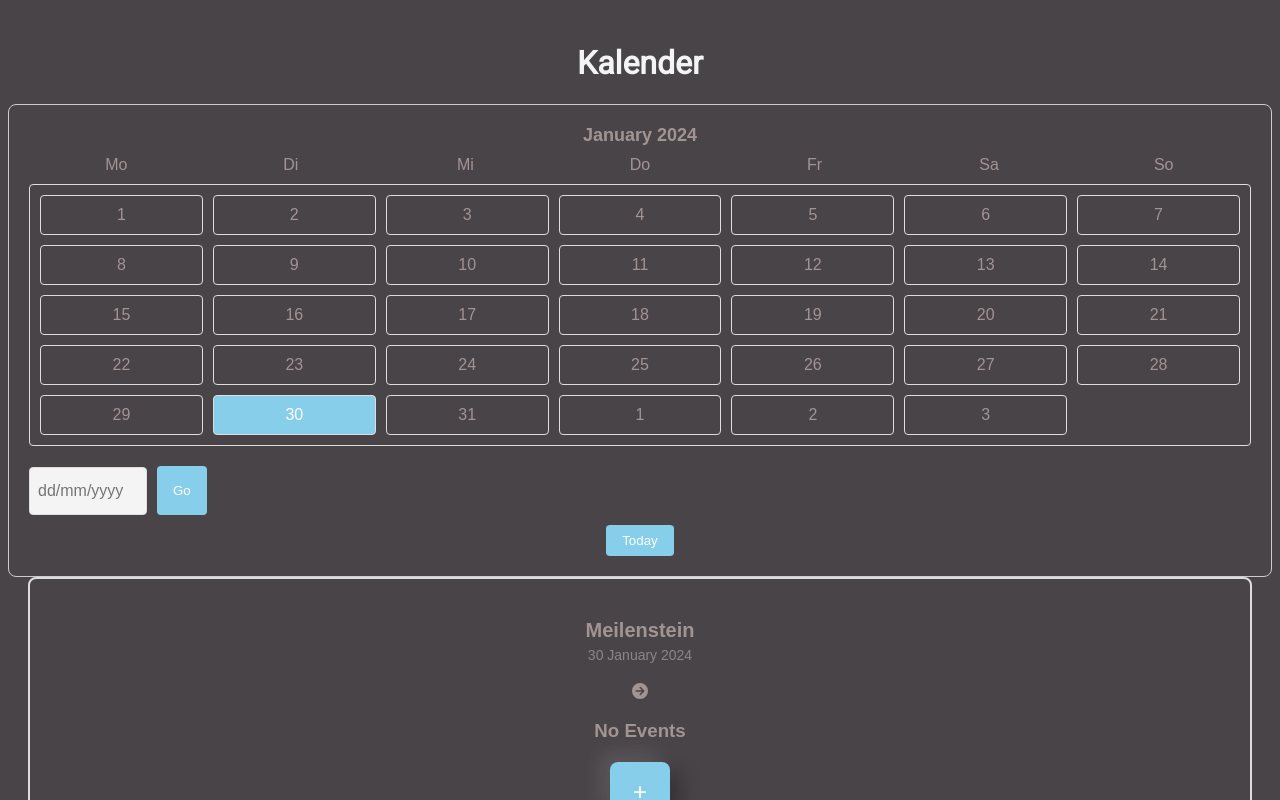
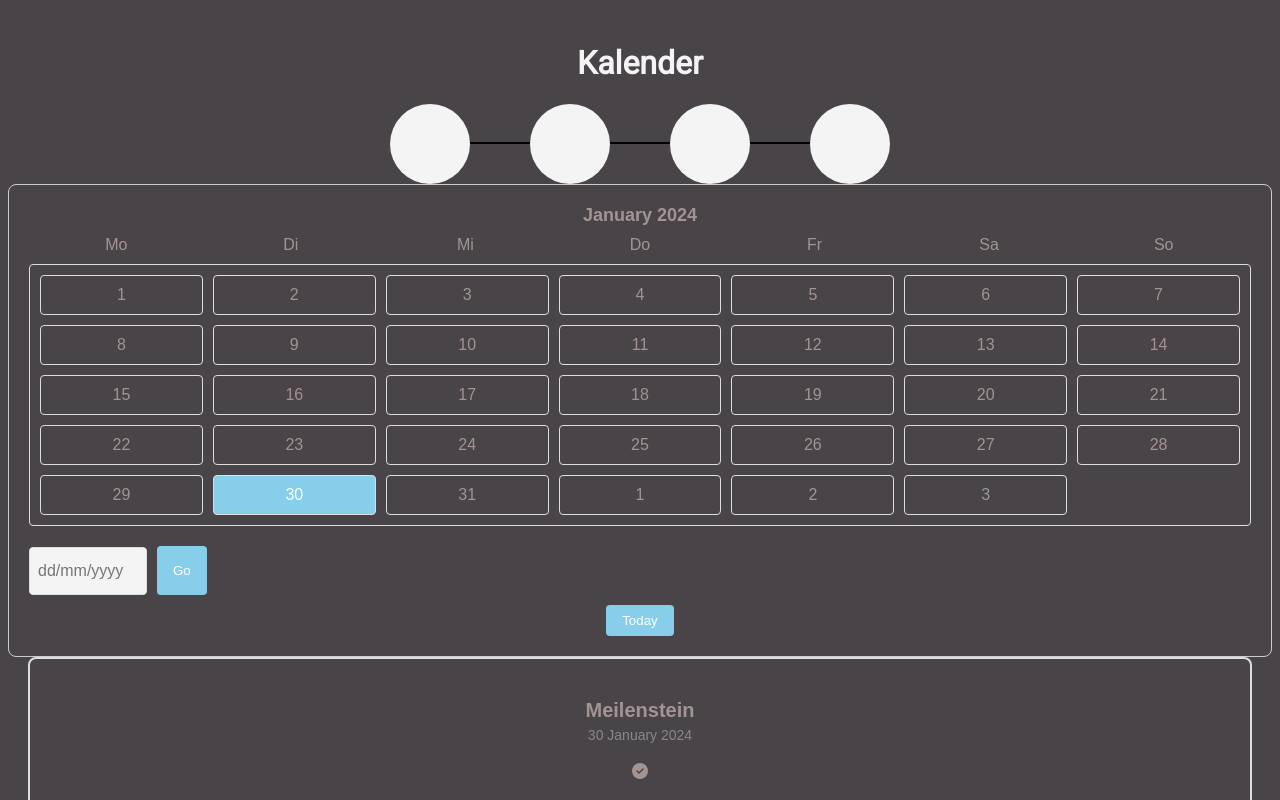
Before and after one commit to Damagefish/Reflektierte-Techniknutzung, a Vue app: page /KalenderView in a window 1280 px wide. Shown: the top 800 px of the page. Built offline with nearby package versions, Linux system fonts and the light colour scheme.

Commit message:
remove Header and icon after first visit

```diff
--- a/src/components/KalenderComp.vue
+++ b/src/components/KalenderComp.vue
@@ -2,7 +2,7 @@
   <div id="app">
     <div class="container">
       <div class="main-container">
-
+      <HeaderComp v-if = "siteNotEntered"/>
         <div class="left">
         <div class="calendar">
           <div class="month">
@@ -34,7 +34,9 @@
         <div class="today-date">
           <div class="event-day"></div>
           <div class="event-date"></div>
-          <font-awesome-icon :icon="['fas', 'circle-arrow-right']" @click = "$router.push('/MainScreen')"/>
+          <div v-if = "siteNotEntered">
+          <font-awesome-icon :icon="['fas', 'circle-check']" @click = "$router.push('/MainScreen'); toggleFirstTimeEnter();"/>
+          </div>
         </div>
         <div class="events"></div>
         <button class="add-event">
@@ -84,6 +86,7 @@
 
 
 <script>
+import HeaderComp from '@/components/HeaderComp'
 export default {
   name: 'KalenderComp',
   props: {
@@ -125,6 +128,7 @@ export default {
       aspirationOptions: ["Option 1", "Option 2", "Option 3"],
       zielInput: '',
       meilensteinInput: '',
+      siteNotEntered: this.$store.getters.getFirstTimeCalendar,
 
       today: new Date(),
       activeDay: null,
@@ -136,6 +140,9 @@ export default {
       ],
       eventsArr: []
     };
+  },
+  components:{
+    HeaderComp
   },
   methods: {
     initCalendar() {
@@ -506,6 +513,9 @@ getActiveDay(date) {
 
       this.$store.commit('setAspiration', aspiration);
       this.showDropdown = false;
+    },
+    toggleFirstTimeEnter(){
+      this.$store.commit('toggleFirstEnterCalendar');
     }
 
   },
```
